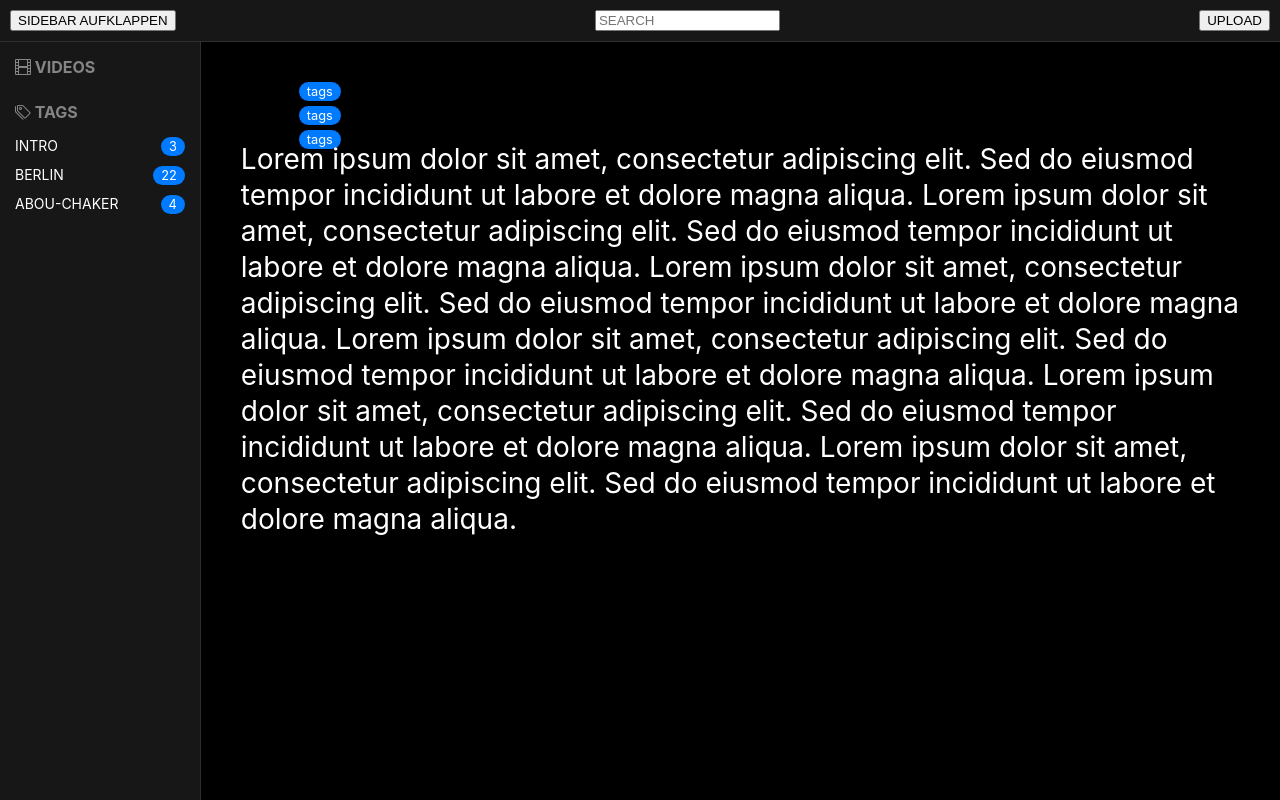
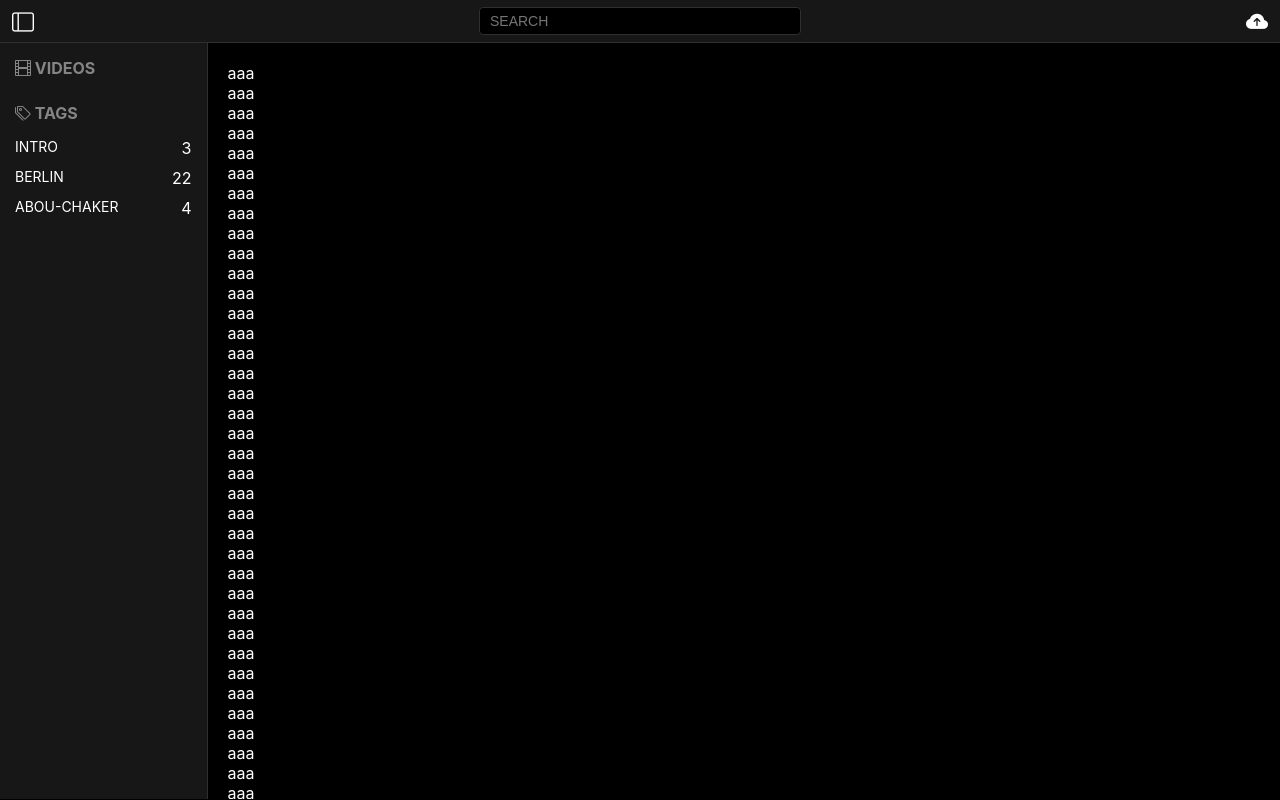
Before and after one commit to clubmate/flervoice, a website: page views/index.html in a window 1280 px wide. Drawn offline with nearby package versions, Linux system fonts and the light colour scheme; some packages are replaced by stand-ins of ours; no server answers; a script that the page names is missing.

Commit message:
feat: update frontend layout and styles for improved UI consistency and usability

```diff
--- a/views/frontend.js
+++ b/views/frontend.js
@@ -1,4 +1,4 @@
-$(function() { // Dokument bereit
+/* $(function() { // Dokument bereit
   const $uploadBtn = $('#upload-button');
   const $overlay = $('#upload-overlay');
   const $uploadForm = $('#upload-form');
@@ -552,4 +552,4 @@ videos.forEach(video => {
       alert('Netzwerkfehler: ' + error.message);
     }
   });
-});
+}); */
--- a/views/index.html
+++ b/views/index.html
@@ -8,9 +8,9 @@
 <body>
 
 <header>
-  <button>SIDEBAR AUFKLAPPEN</button>
+  <button id="expand-button"><i class="bi bi-layout-sidebar"></i></button>
   <input type="text" placeholder="SEARCH">
-  <button id="upload-button">UPLOAD</button>
+  <button id="upload-button"><i class="bi bi-cloud-arrow-up-fill"></i></button>
 </header>
 
 <content>
@@ -24,6 +24,22 @@
       <a href="#"><span class="tag-title">ABOU-CHAKER</span><span class="pill">4</span></a>
     </section>
   </aside>
+
+  <main>
+    aaa<br/>aaa<br/>aaa<br/>aaa<br/>aaa<br/>aaa<br/>aaa<br/>aaa<br/>aaa<br/>aaa<br/>aaa<br/>aaa<br/>aaa<br/>
+    aaa<br/>aaa<br/>aaa<br/>aaa<br/>aaa<br/>aaa<br/>aaa<br/>aaa<br/>aaa<br/>aaa<br/>aaa<br/>aaa<br/>aaa<br/>
+    aaa<br/>aaa<br/>aaa<br/>aaa<br/>aaa<br/>aaa<br/>aaa<br/>aaa<br/>aaa<br/>aaa<br/>aaa<br/>aaa<br/>aaa<br/>
+    aaa<br/>aaa<br/>aaa<br/>aaa<br/>aaa<br/>aaa<br/>aaa<br/>aaa<br/>aaa<br/>aaa<br/>aaa<br/>aaa<br/>aaa<br/>
+    aaa<br/>aaa<br/>aaa<br/>aaa<br/>aaa<br/>aaa<br/>aaa<br/>aaa<br/>aaa<br/>aaa<br/>aaa<br/>aaa<br/>aaa<br/>
+    aaa<br/>aaa<br/>aaa<br/>aaa<br/>aaa<br/>aaa<br/>aaa<br/>aaa<br/>aaa<br/>aaa<br/>aaa<br/>aaa<br/>aaa<br/>
+    aaa<br/>aaa<br/>aaa<br/>aaa<br/>aaa<br/>aaa<br/>aaa<br/>aaa<br/>aaa<br/>aaa<br/>aaa<br/>aaa<br/>aaa<br/>
+    aaa<br/>aaa<br/>aaa<br/>aaa<br/>aaa<br/>aaa<br/>aaa<br/>aaa<br/>aaa<br/>aaa<br/>aaa<br/>aaa<br/>aaa<br/>
+  </main>
+
+</content>
+<!--
+<content>
+
 
 <main>
   <div class="video-transcript">
@@ -43,7 +59,10 @@
       <button type="submit">UPLOAD</button>
     </form>
   </div>
-</div>
+</div> -->
+
+
+
 
 <script src="https://code.jquery.com/jquery-3.6.0.min.js"></script>
 <script src="https://cdn.jsdelivr.net/npm/sweetalert2@11"></script>
--- a/views/styles.css
+++ b/views/styles.css
@@ -1,23 +1,33 @@
-body {
-  display: flex;
-  flex-direction: column;
-  font-family: BlinkMacSystemFont, Helvetica, Arial, sans-serif;
-  margin: 0;
-  padding: 0;
-  background-color: #000000;
-  color: #ffffff;
-  height: 100vh;
-}
+::-webkit-scrollbar { width: 6px; }
+::-webkit-scrollbar-track { background: transparent; }
+::-webkit-scrollbar-thumb { background: #373737; border-radius: 3px; }
+::-webkit-scrollbar-thumb:hover { background: #484848; }
 
-header {
-  display: flex;
-  justify-content: space-between;
-  align-items: center;
-  background-color: #171717;
-  padding: 10px;
-  border-bottom: 1px solid #2f2f2f;
-}
+body { display: flex; flex-direction: column; font-family: BlinkMacSystemFont, Helvetica, Arial, sans-serif; margin: 0; padding: 0; background-color: #000000; color: #ffffff; }
+header { display: flex; justify-content: space-between; align-items: center; background-color: #171717; border-bottom: 1px solid #2f2f2f; padding: 5px 7px; }
+content { display: flex; }
+aside { flex: 1; background-color: #171717; border-right: 1px solid #2f2f2f; }
+main { flex: 5; padding: 20px; height: calc(100dvh - 84px); overflow: overlay; }
 
+button { background: none; border: none; color: #ffffff; font-size: 22px; cursor: pointer; padding: 5px; }
+button .bi { display: block; height: 22px; }
+button:hover { color: #007bff; }
+
+input[type="text"] { background-color: #000000; color: #ffffff; border: 1px solid #2f2f2f; border-radius: 4px; padding: 5px 10px; font-size: 14px; }
+input[type="text"]:focus { outline: none; border-color: #007bff; box-shadow: none; }
+
+header input { width: 300px; }
+
+aside h4 { color: #858585; margin: 0px; padding: 15px; padding-bottom: 10px; }
+aside section { display: flex; flex-direction: column; }
+aside .videos a { display: flex; flex-direction: column; gap: 2px; color: #ffffff; text-decoration: none; padding: 10px 15px; }
+aside .tags a { display: flex; gap: 2px; color: #ffffff; text-decoration: none; padding: 5px 15px; }
+aside a:hover { background-color: #2f2f2f; }
+aside .video-subtitle { color: #858585; font-size: 14px; }
+aside .video-tags { display: flex; align-items: center; gap: 4px; }
+aside .tag-title { flex: 1; color: #ffffff; font-size: 14px; }
+
+/*
 content {
   display: flex;
   flex: 1;
@@ -219,4 +229,4 @@ main {
   border: none;
   border-radius: 4px;
   cursor: pointer;
-}
+} */
```
Lines whose indentation alone changed are shown as unchanged.
